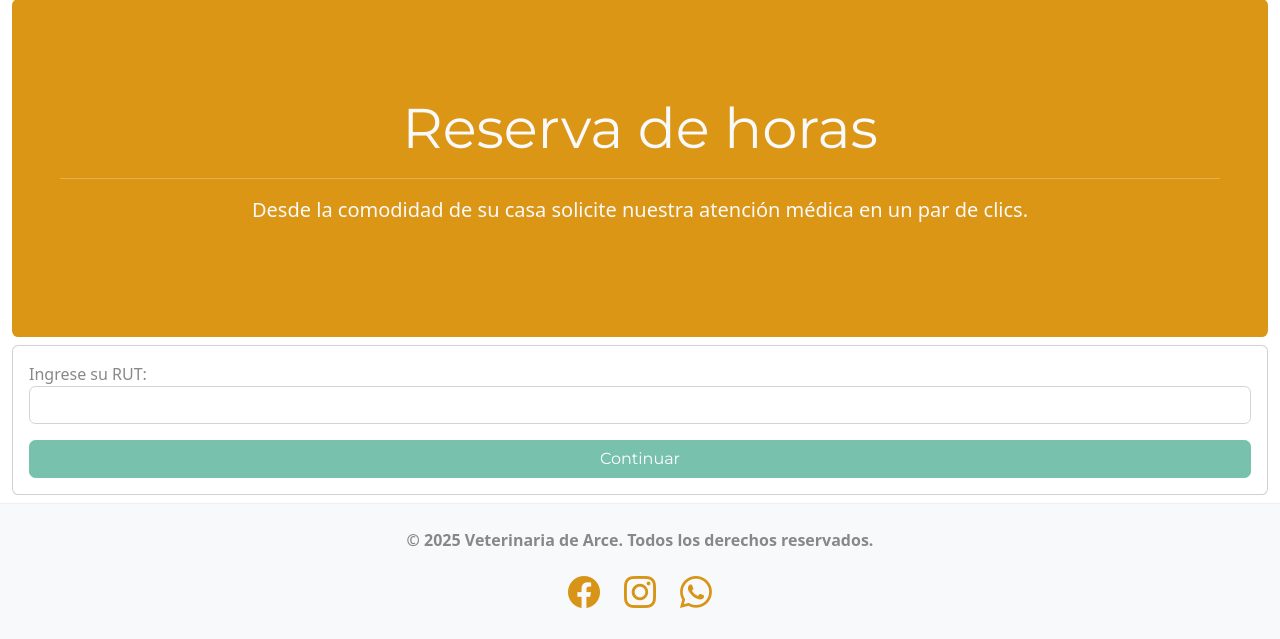
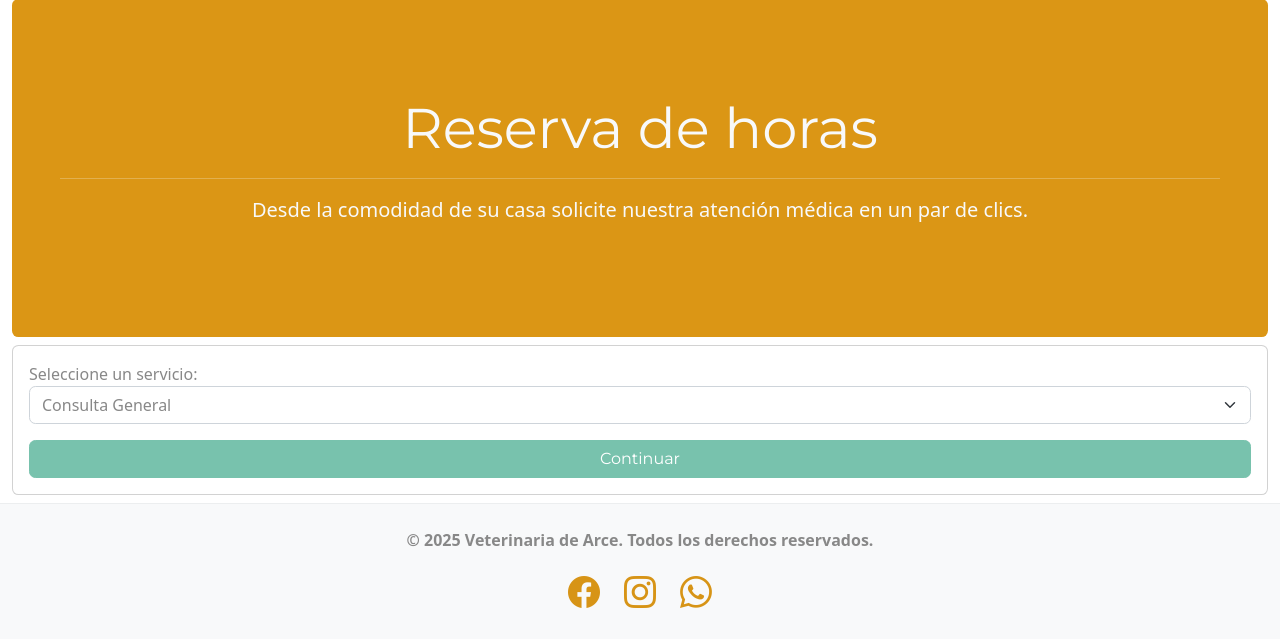
Before and after one commit to Luisnavarr1999/Vet_Arce_Proyect, a Django app: page /reservahora/ in a window 1280 px wide. Shown: the part 125-764 px from the top of the page. Run offline with Django 4.2, Linux system fonts and the light colour scheme; tables that the repository leaves empty hold one stand-in row (values such as "Sample post"); some libraries are stand-ins or nearby versions.

Commit message:
Mejoras a reserva de hora// Servicios

```diff
--- a/ambpublica/forms.py
+++ b/ambpublica/forms.py
@@ -59,6 +59,7 @@ class CitaForm(forms.ModelForm):
         fields = ['n_cita']
 
     def __init__(self, *args, **kwargs):
+        servicio = kwargs.pop('servicio', None)
         super().__init__(*args, **kwargs)
 
         # Agrega clases de Bootstrap a los campos
@@ -67,6 +68,8 @@ class CitaForm(forms.ModelForm):
 
         # Filtra las citas con estado igual a 0 y obtén sus fechas junto al veterinario asignado
         citas_disponibles = Cita.objects.filter(estado='0').select_related('usuario')
+        if servicio:
+            citas_disponibles = citas_disponibles.filter(servicio=servicio)
 
         # Crea una lista de tuplas en el formato adecuado para el campo de selección
         opciones = []
@@ -88,3 +91,22 @@ class CitaForm(forms.ModelForm):
             widget=forms.Select(attrs={'class': 'form-control'}),
             label="Seleccione una Fecha y Hora:",
         )
+
+class ServicioForm(forms.Form):
+    servicio = forms.ChoiceField(
+        choices=Cita.SERVICIO_CHOICES,
+        label='Seleccione un servicio',
+        widget=forms.Select(attrs={'class': 'form-select'})
+    )
+
+    def __init__(self, *args, available_services=None, **kwargs):
+        super().__init__(*args, **kwargs)
+
+        if available_services is not None:
+            choices = [
+                (value, label)
+                for value, label in Cita.SERVICIO_CHOICES
+                if value in available_services
+            ]
+            if choices:
+                self.fields['servicio'].choices = choices
--- a/ambpublica/views.py
+++ b/ambpublica/views.py
@@ -2,8 +2,9 @@ from ast import And
 from urllib import request
 from django.shortcuts import redirect, render
 from django.template import loader
+from django import forms
 from django.contrib import messages
-from ambpublica.forms import ContactForm, BuscarMascotaForm, CitaForm, MascotaSelectForm, RutForm
+from ambpublica.forms import ContactForm, BuscarMascotaForm, CitaForm, MascotaSelectForm, RutForm, ServicioForm
 from paneltrabajador.forms import ClienteForm, MascotaForm
 from paneltrabajador.models import Cita, Cliente, Mascota
 
@@ -259,7 +260,10 @@ def reserva_hora(request):
     """
 
     # Definicion de variables por defecto
-    titulo = "Por favor, ingrese su RUT."
+    titulo = "Seleccione el servicio que necesita."
+    servicio_codigo = request.session.get('reserva_servicio')
+    servicio_nombre = dict(Cita.SERVICIO_CHOICES).get(servicio_codigo)
+    cliente_rut = request.session.get('reserva_c_rut')
 
     # Verificamos si el usuario ya está en algún paso y lo asignamos a la variable
     if request.session.has_key('reserva_step'):
@@ -267,16 +271,32 @@ def reserva_hora(request):
     else:
         step = ''
 
+    if step == '':
+        cleared = False
+        for key in ('reserva_servicio', 'reserva_c_rut', 'reserva_m_id'):
+            if key in request.session:
+                del request.session[key]
+                cleared = True
+        if cleared:
+            servicio_codigo = None
+            servicio_nombre = None
+            cliente_rut = None
+
     # Los pasos incluyen la creación de un cliente, una mascota, la selección de una mascota existente o la finalización del proceso.
     # Renderiza diferentes formularios y vistas según el paso actual.
 
     if step == "crear_cliente":
         titulo = "Por favor, ingrese sus datos."
 
+        if 'reserva_c_rut' not in request.session or 'reserva_servicio' not in request.session:
+            return redirect('ambpublico_reserva_cancelar')
+
         # Formulario fue enviado
         if request.method == 'POST':
             # Pasamos los datos de la peticion al formulario
             form = ClienteForm(request.POST)
+            form.fields['rut'].widget = forms.HiddenInput()
+            form.fields['rut'].initial = request.session['reserva_c_rut']
 
             # Formulario es válido, crea el cliente y lo inserta, pasa al siguiente paso
             if form.is_valid():
@@ -290,8 +310,12 @@ def reserva_hora(request):
             form = ClienteForm()
             # Le damos el valor del RUT ingresado en el primer paso
             form.fields['rut'].initial = request.session['reserva_c_rut']
+            form.fields['rut'].widget = forms.HiddenInput()
     elif step == "crear_mascota":
         titulo = "Por favor, ingrese los datos de su mascota."
+
+        if 'reserva_c_rut' not in request.session or 'reserva_servicio' not in request.session:
+            return redirect('ambpublico_reserva_cancelar')
 
         # Verificamos si el cliente que nos dieron anteriormente existe
         try:
@@ -330,6 +354,9 @@ def reserva_hora(request):
 
     elif step == "select_mascota":
         titulo = "Por favor, seleccione su mascota o agregue una nueva."
+
+        if 'reserva_c_rut' not in request.session or 'reserva_servicio' not in request.session:
+            return redirect('ambpublico_reserva_cancelar')
 
         # Debe el usuario crear una mascota antes de poder seleccionar?
         crear_mascota = False
@@ -382,6 +409,10 @@ def reserva_hora(request):
                 request.session['reserva_step'] = "final"
                 return redirect('ambpublico_reserva')
     elif step == "final":
+
+        if 'reserva_c_rut' not in request.session or 'reserva_m_id' not in request.session or 'reserva_servicio' not in request.session:
+            return redirect('ambpublico_reserva_cancelar')
+
         # Intentamos obtener el cliente y la mascota
         try:
             cliente = Cliente.objects.get(rut=request.session['reserva_c_rut'])
@@ -399,7 +430,7 @@ def reserva_hora(request):
         # Se envia el formulario
         if request.method == 'POST':
             # Pasamos los datos de la peticion al formulario
-            form = CitaForm(request.POST)
+            form = CitaForm(request.POST, servicio=servicio_codigo)
 
             # Todo OK
             if form.is_valid():
@@ -408,7 +439,10 @@ def reserva_hora(request):
 
                 # Verificamos que la cita ingresada sea real, ingresamos los datos del cliente y la mascota a ella
                 try:
-                    cita = Cita.objects.get(n_cita=n_cita)
+                    cita = Cita.objects.get(n_cita=n_cita, servicio=servicio_codigo)
+                    if cita.estado != '0':
+                        messages.error(request, 'Lo sentimos, la cita seleccionada ya no está disponible.')
+                        return redirect('ambpublico_reserva_cancelar')
                     cita.estado = '1'
                     cita.cliente = cliente
                     cita.mascota = mascota
@@ -424,10 +458,13 @@ def reserva_hora(request):
                         veterinario_nombre = cita.usuario.get_full_name().strip() or cita.usuario.get_username()
                         cita_fecha_str = date_format(cita_fecha, "DATETIME_FORMAT")
 
+                        servicio_str = dict(Cita.SERVICIO_CHOICES).get(cita.servicio, cita.servicio)
+
                         text_body = (
                             f"Hola {cliente.nombre_cliente},\n\n"
                             f"Tu reserva fue agendada para el {cita_fecha_str} con el/la veterinario(a) {veterinario_nombre}.\n"
                             f"Mascota: {mascota.nombre}.\n\n"
+                            f"Servicio: {servicio_str}.\n\n"
                             "Te esperamos en Veterinaria de Arce.\n\n"
                             "Si no puedes asistir, avísanos con anticipación.\n\n"
                             "Saludos,\n"
@@ -446,6 +483,8 @@ def reserva_hora(request):
                             <div style="background:#f7fbff; border:1px solid #d1e7ff; border-radius:8px; padding:16px; margin:18px 0;">
                                 <p style="margin:0 0 8px 0;"><strong>Fecha y hora:</strong> {cita_fecha_str}</p>
                                 <p style="margin:0 0 8px 0;"><strong>Veterinario(a):</strong> {veterinario_nombre}</p>
+                                <p style="margin:0 0 8px 0;"><strong>Mascota:</strong> {mascota.nombre}</p>
+                                <p style="margin:0;"><strong>Servicio:</strong> {servicio_str}</p>
                                 <p style="margin:0;"><strong>Mascota:</strong> {mascota.nombre}</p>
                             </div>
                             <p>Te esperamos en nuestra clínica. Si no puedes asistir, avísanos con anticipación para reagendar tu hora.</p>
@@ -479,57 +518,86 @@ def reserva_hora(request):
                     del request.session['reserva_step']
                 except:
                     pass
+                for key in ('reserva_servicio', 'reserva_c_rut', 'reserva_m_id'):
+                    try:
+                        del request.session[key]
+                    except:
+                        pass
 
                 # Todo OK, nos devolvemos
                 messages.success(request, '¡Se ha reservado su hora exitosamente!')
                 return redirect('ambpublico_reserva')
 
         # Definimos el formulario para ser usado más abajo en la renderizacion del template
-        form = CitaForm()
+        form = CitaForm(servicio=servicio_codigo)
 
         # Contexto distinto para mostrar toda la información en el resumen ya que es el paso final
-        context = {'form': form, 'step': step, 'mascota': mascota, 'cliente': cliente}
+        context = {
+            'form': form,
+            'step': step,
+            'mascota': mascota,
+            'cliente': cliente,
+            'servicio_nombre': servicio_nombre,
+        }
 
         # Hacemos return aquí para que no se cargue el contexto de más abajo
         return render(request, 'ambpublica/reserva_horas/form.html', context)
+    elif step == "ingresar_rut":
+        titulo = "Por favor, ingrese su RUT."
+
+        if 'reserva_servicio' not in request.session:
+            return redirect('ambpublico_reserva_cancelar')
+
+        if not Cita.objects.filter(estado='0', servicio=servicio_codigo).exists():
+            messages.error(request, 'Lo sentimos, ya no quedan citas disponibles para el servicio seleccionado.')
+            return redirect('ambpublico_reserva_cancelar')
+
+        if request.method == 'POST':
+            form = RutForm(request.POST)
+            if form.is_valid():
+                rut = form.cleaned_data['rut']
+                cliente = Cliente.objects.filter(rut=rut).first()
+
+                request.session['reserva_c_rut'] = rut
+
+                if cliente:
+                    request.session['reserva_step'] = "select_mascota"
+                else:
+                    request.session['reserva_step'] = "crear_cliente"
+                return redirect('ambpublico_reserva')
+        else:
+            form = RutForm()
     else:
-        # Obtenemos la lista de todas las citas
         citas = Cita.objects.filter(estado='0')
 
-        # Si no hay citas, entonces le asignamos al formulario un contexto personalizado
-        # Para mostrar que no hay citas
         if not citas.exists():
             return render(request, 'ambpublica/reserva_horas/form.html', {'step': 'nohours'})
+
+        servicios_disponibles = list(citas.values_list('servicio', flat=True).distinct())
+
+        if not servicios_disponibles:
+            return render(request, 'ambpublica/reserva_horas/form.html', {'step': 'nohours'})
+
+        if request.method == 'POST':
+            form = ServicioForm(request.POST, available_services=servicios_disponibles)
+            if form.is_valid():
+                servicio = form.cleaned_data['servicio']
+
+                if not Cita.objects.filter(estado='0', servicio=servicio).exists():
+                    messages.error(request, 'No hay citas disponibles para el servicio seleccionado.')
+                else:
+                    request.session['reserva_servicio'] = servicio
+                    request.session['reserva_step'] = "ingresar_rut"
+                    return redirect('ambpublico_reserva')
         else:
-            # Se envia el formulario
-            if request.method == 'POST':
-                # Pasamos los datos de la peticion al formulario
-                form = RutForm(request.POST)
-                # Verificamos que todo este bien
-                if form.is_valid():
-                    # Obtenemos la información sanitizada por seguridad
-                    rut = form.cleaned_data['rut']
-
-                    # Obtenemos el cliente
-                    cliente = Cliente.objects.filter(rut=rut).first()
-
-                    # Existe el cliente, ir directamente a la seleccion de mascotas
-                    if cliente:
-                        request.session['reserva_c_rut'] = cliente.rut
-                        request.session['reserva_step'] = "select_mascota"
-                        return redirect('ambpublico_reserva')
-
-                    # No existe, tendrá que ingresar sus datos entonces
-                    else:
-                        request.session['reserva_c_rut'] = rut
-                        request.session['reserva_step'] = "crear_cliente"
-                        return redirect('ambpublico_reserva')
-
-            # Definimos el formulario para ser usado más abajo en la renderizacion del template
-            form = RutForm()
+            form = ServicioForm(available_services=servicios_disponibles)
 
     # Definimos las diferentes variables mediante el contexto Django
     context = {'titulo': titulo, 'form': form, 'step': step}
+    if servicio_nombre:
+        context['servicio_nombre'] = servicio_nombre
+    if cliente_rut:
+        context['cliente_rut'] = cliente_rut
     return render(request, 'ambpublica/reserva_horas/form.html', context)
 
 # Funcion simple para eliminar la variable de sesion para cancelar el proceso de reserva
@@ -543,9 +611,10 @@ def reserva_hora_cancelar(request):
     Returns:
         HttpResponse: La respuesta HTTP que redirige a la vista de reserva.
     """
-    try:
-        del request.session['reserva_step']
-    except:
-        pass
+    for key in ('reserva_step', 'reserva_servicio', 'reserva_c_rut', 'reserva_m_id'):
+        try:
+            del request.session[key]
+        except:
+            pass
     messages.success(request, "El proceso de reserva ha sido cancelado.")
     return redirect('ambpublico_reserva')
--- a/paneltrabajador/admin.py
+++ b/paneltrabajador/admin.py
@@ -3,8 +3,8 @@ from paneltrabajador.models import (Cita, Cliente, Factura, Mascota, MascotaDocu
 
 @admin.register(Cita)
 class CitaAdmin(admin.ModelAdmin):
-    list_display = ('n_cita', 'cliente', 'mascota', 'estado', 'asistencia', 'usuario', 'fecha')
-    list_filter = ('estado', 'asistencia', 'usuario', 'fecha')
+    list_display = ('n_cita', 'cliente', 'mascota', 'servicio', 'estado', 'asistencia', 'usuario', 'fecha')
+    list_filter = ('servicio', 'estado', 'asistencia', 'usuario', 'fecha')
     search_fields = ('cliente__nombre_cliente', 'cliente__rut', 'mascota__nombre', 'usuario__username')
     ordering = ('-fecha',)
 
--- a/paneltrabajador/forms.py
+++ b/paneltrabajador/forms.py
@@ -52,13 +52,14 @@ class CitaForm(forms.ModelForm):
 
     class Meta:
         model = Cita
-        fields = ['cliente', 'mascota', 'estado', 'usuario', 'fecha', 'asistencia']
+        fields = ['cliente', 'mascota', 'servicio', 'estado', 'usuario', 'fecha', 'asistencia']
         widgets = {
             'estado': forms.Select(attrs={'class': 'form-select'}),
             'cliente': forms.Select(attrs={'class': 'form-select'}),
             'usuario': forms.Select(attrs={'class': 'form-select'}),
             'mascota': forms.Select(attrs={'class': 'form-select'}),
             'asistencia': forms.Select(attrs={'class': 'form-select'}),
+            'servicio': forms.Select(attrs={'class': 'form-select'}),
         }
 
 
--- a/templates/ambpublica/reserva_horas/form.html
+++ b/templates/ambpublica/reserva_horas/form.html
@@ -22,6 +22,14 @@
           <p class="lead">Por favor, revise su información...</p>
         </div>
       </div>
+      {% if servicio_nombre %}
+        <div class="card mb-2">
+          <div class="card-body">
+            <h3>Servicio seleccionado</h3>
+            <p class="mb-0">{{ servicio_nombre }}</p>
+          </div>
+        </div>
+      {% endif %}
       <div class="card mb-2">
         <div class="card-body">
           <h3>Detalles del Cliente</h3>
@@ -59,11 +67,21 @@
       </div>
     {% endif %}
     <div class="card mb-2">
-      <div class="card-body">
-        {% if step != '' and step != 'final' %}<h1>{{ titulo }}</h1>{% endif %}
-        <form method="post">
-          {% csrf_token %} {{ form.as_p }}
-          <button type="submit" class="btn btn-primary w-100">Continuar</button>
+        <div class="card-body">
+          {% if step != '' and step != 'final' %}<h1>{{ titulo }}</h1>{% endif %}
+          {% if servicio_nombre %}
+            <div class="alert alert-info" role="status">
+              <strong>Servicio seleccionado:</strong> {{ servicio_nombre }}
+            </div>
+          {% endif %}
+          {% if step == 'crear_cliente' and cliente_rut %}
+            <div class="alert alert-secondary" role="status">
+              <strong>RUT registrado:</strong> {{ cliente_rut }}
+            </div>
+          {% endif %}
+          <form method="post">
+            {% csrf_token %} {{ form.as_p }}
+            <button type="submit" class="btn btn-primary w-100">Continuar</button>
         </form>
         {% if step == 'crear_mascota' %}
           <script>
--- a/templates/paneltrabajador/cita/tabla.html
+++ b/templates/paneltrabajador/cita/tabla.html
@@ -6,6 +6,7 @@
       <th>N° Cita</th>
       <th>Cliente</th>
       <th>Mascota</th>
+      <th>Servicio</th>
       <th>Estado</th>
       <th>Asistencia</th>
       <th>Usuario</th>
@@ -19,6 +20,7 @@
         <td>{{ cita.n_cita }}</td>
         <td>{{ cita.cliente }}</td>
         <td>{{ cita.mascota }}</td>
+        <td>{{ cita.get_servicio_display }}</td>
 
         {# Estado con badge de color (comparando por código 0/1/2) #}
         <td>
@@ -80,7 +82,7 @@
       </tr>
     {% empty %}
       <tr>
-        <td colspan="8" class="text-center text-muted py-3">
+        <td colspan="{% if es_home == False %}9{% else %}8{% endif %}" class="text-center text-muted py-3">
           No hay citas registradas.
         </td>
       </tr>
```
Also changed, not shown: paneltrabajador/models.py (+7 -0 lines), paneltrabajador/migrations/0021_cita_servicio.py (added).
